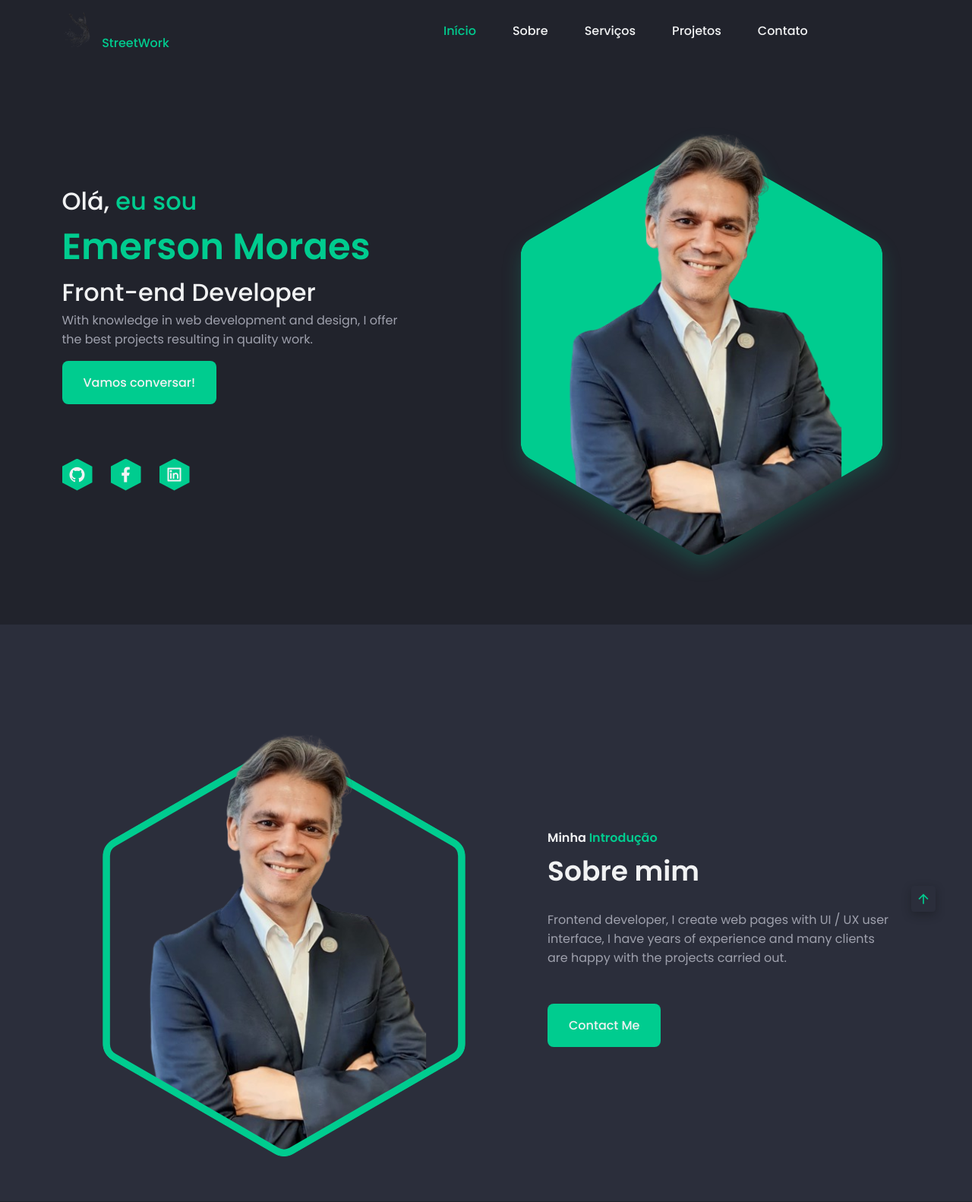
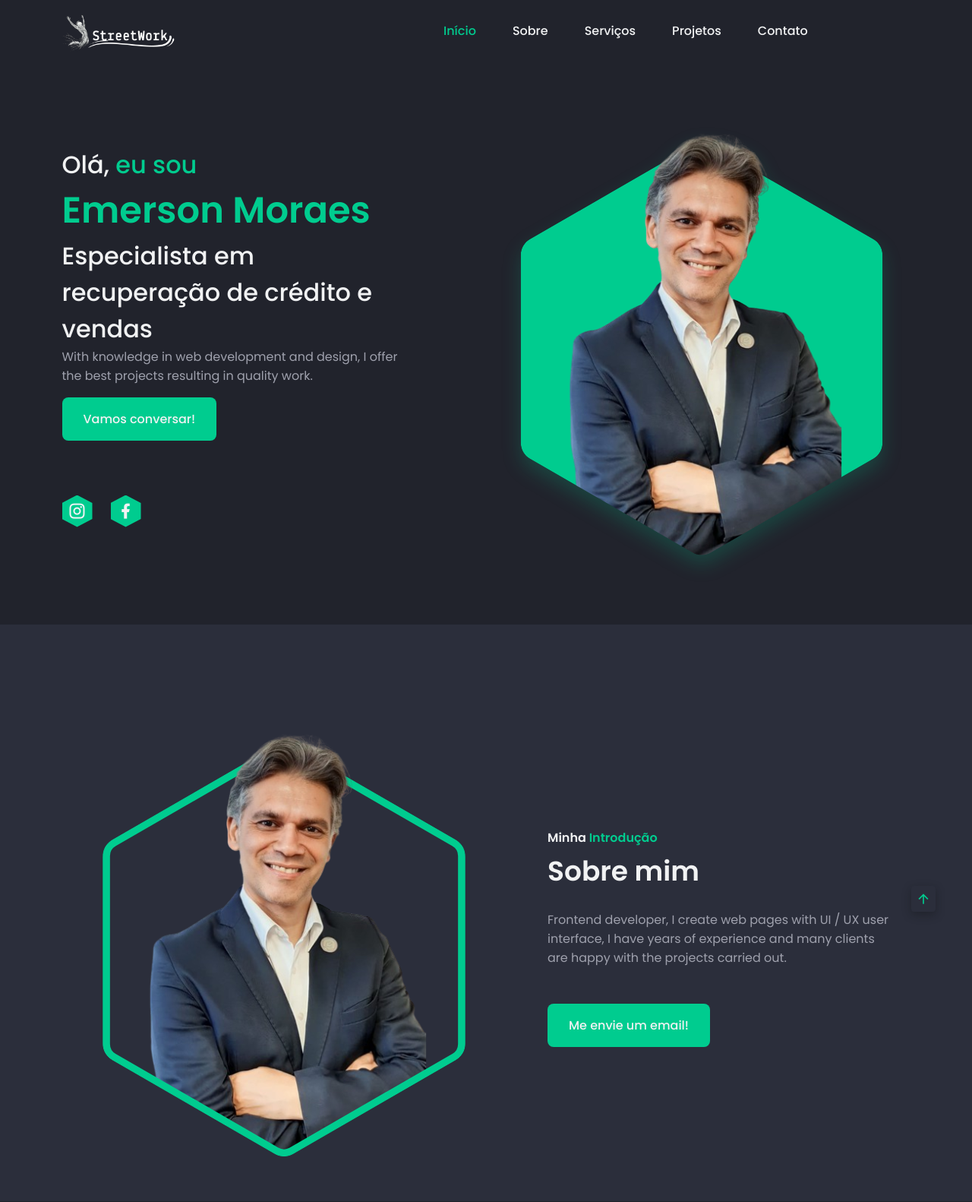
Before and after one commit to GuilhermeSalles/Site-Emerson-Recupera-de-Credito, a PHP site: page / in a window 1280 px wide. Shown: the top 1582 px of the page at 76% size. Run offline with PHP 8.4, Linux system fonts and the light colour scheme; some libraries are stand-ins or nearby versions.

Commit message:
imagens e textos atualizados

```diff
--- a/site/assets/css/styles.css
+++ b/site/assets/css/styles.css
@@ -175,6 +175,7 @@ svg {
 }
 
 .nav__logo {
+  margin-top: 1.5rem;
   color: var(--title-color);
   font-weight: var(--font-medium);
 }
--- a/site/index.php
+++ b/site/index.php
@@ -14,21 +14,18 @@
 
    <!-- SEO Geral -->
    <title>StreetWork - Recuperação de Crédito</title>
-   <meta name="description"
-      content="A StreetWork, sediada em Campinas, SP, é líder no mercado de recuperação de crédito para empresas." />
+   <meta name="description" content="A StreetWork, sediada em Campinas, SP, é líder no mercado de recuperação de crédito para empresas." />
    <meta name="author" content="StreetWork - Recuperação de Crédito">
 
    <!-- Google+ / Schema.org -->
    <meta itemprop="name" content="StreetWork - Recuperação de Crédito">
-   <meta itemprop="description"
-      content="A StreetWork, sediada em Campinas, SP, é líder no mercado de recuperação de crédito para empresas." />
+   <meta itemprop="description" content="A StreetWork, sediada em Campinas, SP, é líder no mercado de recuperação de crédito para empresas." />
    <meta itemprop="image" content="https://streetwork.com.br/assets/img/logo.png">
    <link rel="publisher" href="https://streetwork.com.br/">
 
    <!-- Open Graph Facebook -->
    <meta property="og:title" content="StreetWork - Recuperção de Crédito">
-   <meta property="og:description"
-      content="A StreetWork, sediada em Campinas, SP, é líder no mercado de recuperação de crédito para empresas.">
+   <meta property="og:description" content="A StreetWork, sediada em Campinas, SP, é líder no mercado de recuperação de crédito para empresas.">
    <meta property="og:url" content="https://streetwork.com.br/">
    <meta property="og:site_name" content="StreetWork - Recuperção de Crédito">
    <meta property="og:type" content="website">
@@ -47,7 +44,7 @@
    <header class="header" id="header">
       <nav class="nav container">
          <a href="" class="nav__logo">
-            <img src="assets/img/logonav.png" width="50px" height="80px" alt="logo"> <span>StreetWork</span>
+            <img src="assets/img/logonav.png" width="150px" height="160px" alt="logo">
          </a>
 
          <div class="nav__menu" id="nav-menu">
@@ -115,7 +112,7 @@
                      Emerson Moraes
                   </h1>
 
-                  <h3 class="home__education">Front-end Developer</h3>
+                  <h3 class="home__education">Especialista em recuperação de crédito e vendas</h3>
 
                   <p class="home_description">
                      With knowledge in web development and
@@ -128,14 +125,11 @@
                </div>
 
                <div class="home__social">
-                  <a href="" target="_blank" class="home__social-link">
-                     <i class="ri-github-fill"></i>
+                  <a href="https://instagram.com/especialistaemersonmoraes?igshid=OGQ5ZDc2ODk2ZA==" target="_blank" class="home__social-link">
+                     <i class="ri-instagram-line"></i>
                   </a>
-                  <a href="" target="_blank" class="home__social-link">
+                  <a href="https://www.facebook.com/profile.php?id=100087239991695&locale=pt_BR" target="_blank" class="home__social-link">
                      <i class="ri-facebook-fill"></i>
-                  </a>
-                  <a href="" target="_blank" class="home__social-link">
-                     <i class="ri-linkedin-box-line"></i>
                   </a>
                </div>
             </div>
@@ -198,7 +192,7 @@
                   projects carried out.
                </p>
 
-               <a href="#contact" class="button">Contact Me</a>
+               <a href="#contact" class="button">Me envie um email!</a>
             </div>
             <div class="about__image">
                <svg class="about__blob" viewBox="0 0 550 592" fill="none" xmlns="http://www.w3.org/2000/svg">
@@ -216,8 +210,7 @@
                      192.606V439.894C509.157 447.039 505.345 453.641 499.157 457.214L285
                      580.858C278.812 584.43 271.188 584.43 265 580.858L50.843 457.214C44.655 453.641
                      40.843 447.039 40.843 439.894V192.606C40.843 185.461 44.655 178.859 50.843
-                     175.286L265 51.6423C271.188 48.0697 278.812 48.0696 285 51.6423Z" stroke="black"
-                        stroke-width="10" />
+                     175.286L265 51.6423C271.188 48.0697 278.812 48.0696 285 51.6423Z" stroke="black" stroke-width="10" />
                   </g>
 
                   <rect x="37" width="476" height="300" fill="url(#pattern3)" />
@@ -469,11 +462,9 @@
             <form action="processar_formulario.php" method="post" class="contact__form" id="contact-form">
                <div class="contact__group">
                   <input type="text" name="user_name" required placeholder="Coloque seu nome" class="contact__input">
-                  <input type="email" name="user_email" required placeholder="Coloque seu melhor email"
-                     class="contact__input">
+                  <input type="email" name="user_email" required placeholder="Coloque seu melhor email" class="contact__input">
                </div>
-               <textarea name="user_project" required placeholder="Me conte o que você precisa."
-                  class="contact__input"></textarea>
+               <textarea name="user_project" required placeholder="Me conte o que você precisa." class="contact__input"></textarea>
 
                <p class="contact__massage" id="contact-message">
 
@@ -492,26 +483,18 @@
       <div class="footer__container container grid">
          <div>
             <h1 class="footer__title">
-               <img src="assets/img/logonav.png" width="80px" height="80px" alt="logo"> <span>StreetWork</span>
+               <img src="assets/img/logonav.png" width="150px" height="180px" alt="logo">
             </h1>
-
-            <h2 class="footer__education">
-               Recuperação de Crédito
-            </h2>
          </div>
 
          <div class="footer__social">
 
-            <a href="" target="_blank" class="footer__social-link">
+            <a href="https://www.facebook.com/profile.php?id=100087239991695&locale=pt_BR" target="_blank" class="footer__social-link">
                <i class="ri-facebook-circle-line"></i>
             </a>
 
-            <a href="" target="_blank" class="footer__social-link">
+            <a href="https://instagram.com/especialistaemersonmoraes?igshid=OGQ5ZDc2ODk2ZA==" target="_blank" class="footer__social-link">
                <i class="ri-instagram-line"></i>
-            </a>
-
-            <a href="" target="_blank" class="footer__social-link">
-               <i class="ri-twitter-line"></i>
             </a>
 
          </div>
```
Also changed, not shown: site/assets/img/favicon.png (deleted), site/assets/img/logonav.png.
